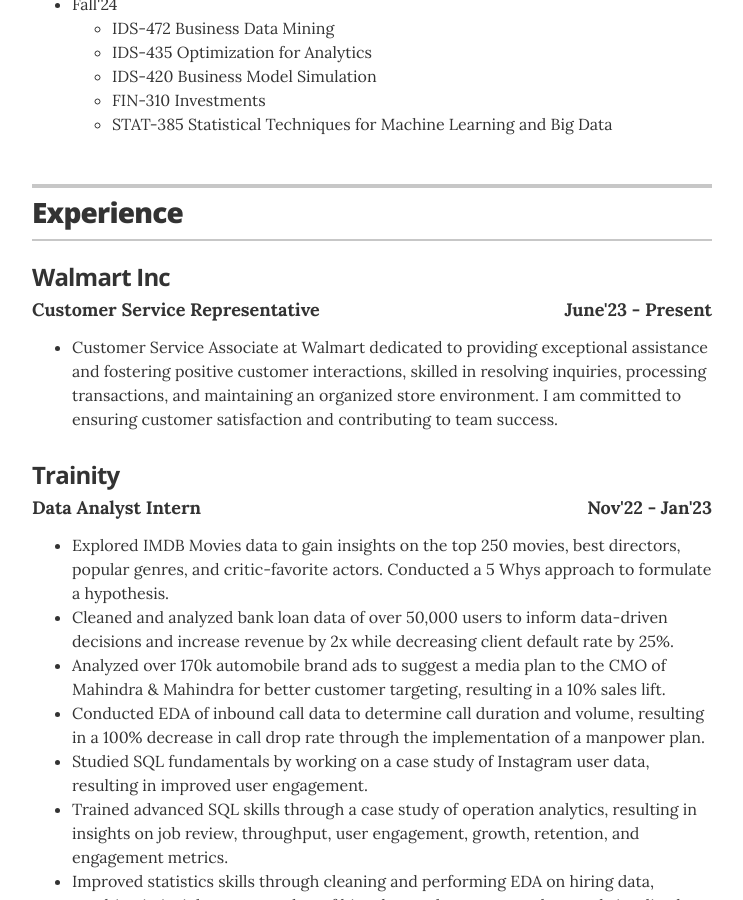
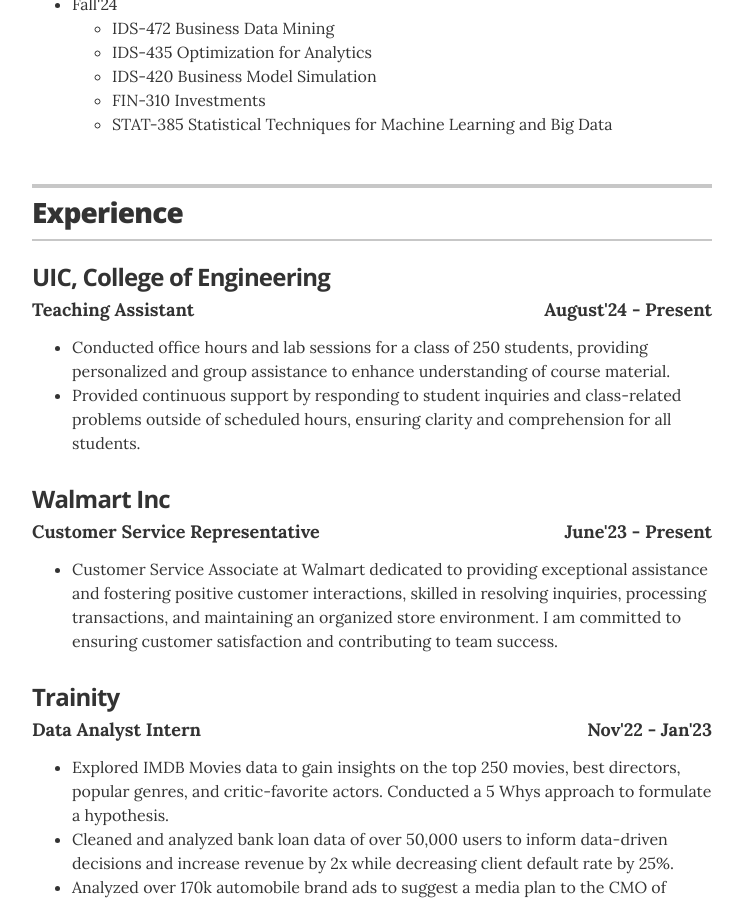
Before and after one commit to mihirthakkar13/mihirthakkar13.github.io, a Jekyll site: the page built from index.html, in a window 1280 px wide and 900 px high, scrolled down 1023 px. Shown: the whole window, without its empty margins (268-1011 px from the left). Built offline with Jekyll 4.4.1, drawn with Linux system fonts in a browser that asks for light colours.

Commit message:
jobs updated

```diff
--- a/_data/experience.yml
+++ b/_data/experience.yml
@@ -1,4 +1,17 @@
 # Jobs
+
+# University of Illinois at Chicago
+- company: UIC, College of Engineering
+  position: Teaching Assistant
+  duration: August'24 - Present
+  summary: >-
+    <ul class="resume-item-list">
+      <li>Conducted office hours and lab sessions for a class of 250 students, providing personalized and group assistance to enhance understanding
+      of course material. </li>
+      <li>Provided continuous support by responding to student inquiries and class-related problems outside of scheduled hours, ensuring clarity
+      and comprehension for all students. </li>
+    </ul>
+
 
 # Walmart
 - company: Walmart Inc
```
